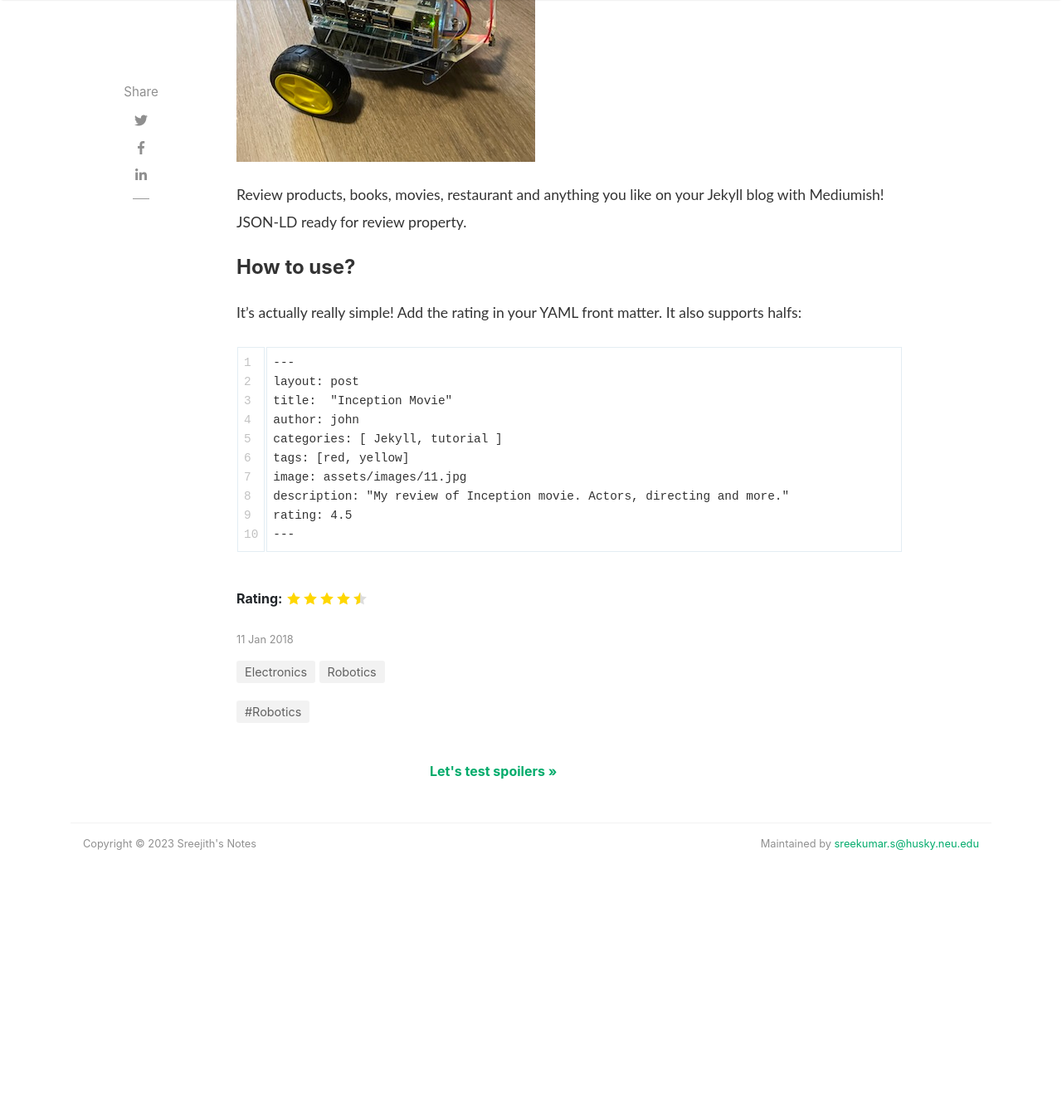
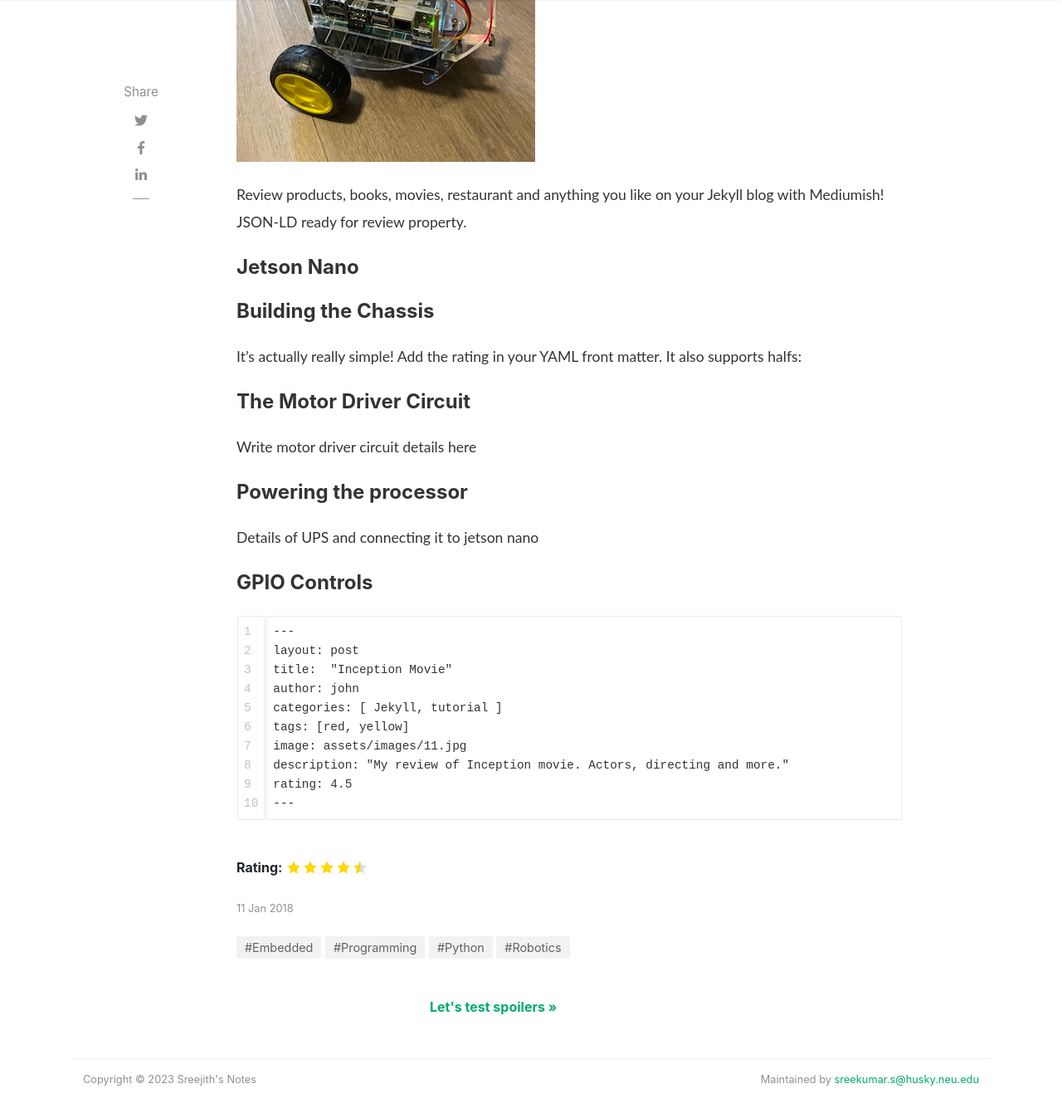
Before and after one commit to darthMaulJr/darthmauljr.github.io, a Jekyll site: the page built from _posts/2018-01-11-customer-service.md, in a window 1280 px wide and 1400 px high, scrolled down 624 px. Shown: the top 1347 px of the window at 83% size. Built offline with Jekyll 4.4.1, drawn with Linux system fonts in a browser that asks for light colours; nearby versions of some CDN libraries; comment, search, counter and statistics services are not loaded; before the commit the page ends 1740 px from its top, so only the background shows below that.

Commit message:
update headings

````diff
--- a/_posts/2018-01-11-customer-service.md
+++ b/_posts/2018-01-11-customer-service.md
@@ -2,8 +2,7 @@
 layout: post
 title:  "Building Elementary Blocks of Robot Motion; Powered by Jetson Nano "
 author: John
-categories: [ Electronics, Robotics ]
-tags: [Robotics]
+tags: [Robotics, Programming, Python, Embedded]
 image: assets/images/bot.jpeg
 description: "My review of Inception movie. Acting, plot and something else in this short description."
 featured: true
@@ -13,9 +12,21 @@ rating: 4.5
 
 Review products, books, movies, restaurant and anything you like on your Jekyll blog with Mediumish! JSON-LD ready for review property.
 
-#### How to use?
+#### Jetson Nano
+
+#### Building the Chassis
 
 It's actually really simple! Add the rating in your YAML front matter. It also supports halfs:
+
+#### The Motor Driver Circuit
+
+Write motor driver circuit details here
+
+#### Powering the processor
+
+Details of UPS and connecting it to jetson nano
+
+#### GPIO Controls
 
 ```html
 ---
````
